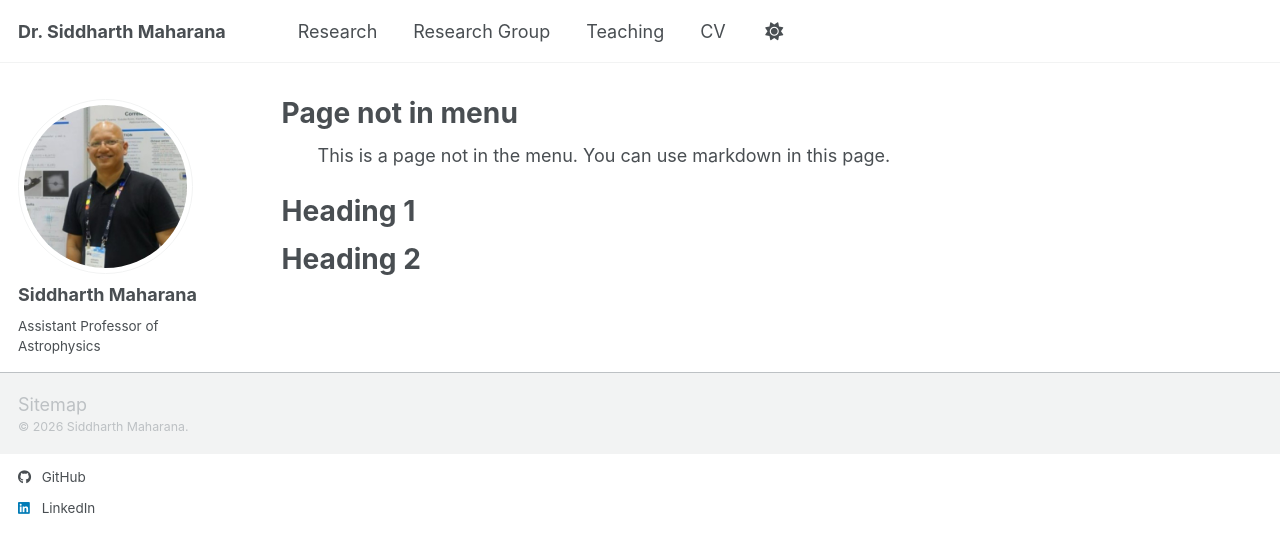
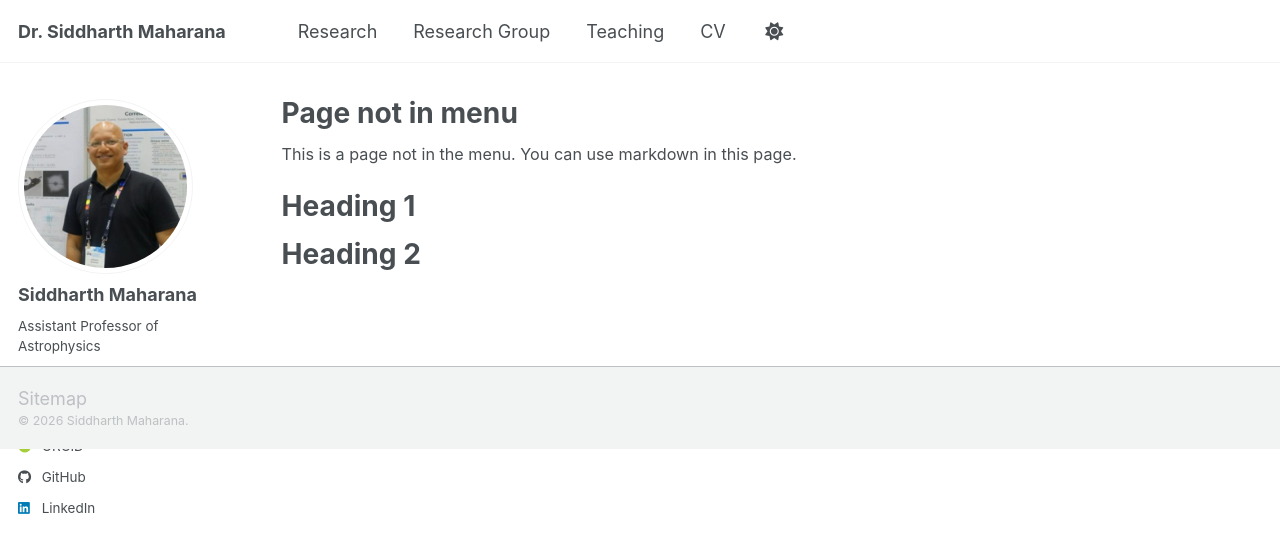
Before and after one commit to siddharth-maharana/siddharth-maharana.github.io, a Jekyll site: the page built from _pages/non-menu-page.md, in a window 1280 px wide. Shown: the top 553 px of the page. Built offline with Jekyll 4.4.1, drawn with Linux system fonts in a browser that asks for light colours; some web fonts are replaced; a script bundle is joined from its source files by our own code; library files that are not in the unit come from our copies.

Commit message:
Update main.scss

```diff
--- a/assets/css/main.scss
+++ b/assets/css/main.scss
@@ -48,7 +48,8 @@
 }
 
 .page__content p {
-    text-indent: 2em;
+    text-align: justify;
+    font-size: 0.9em;
     line-height: 1.7;
     hyphens: auto;
 }
```
